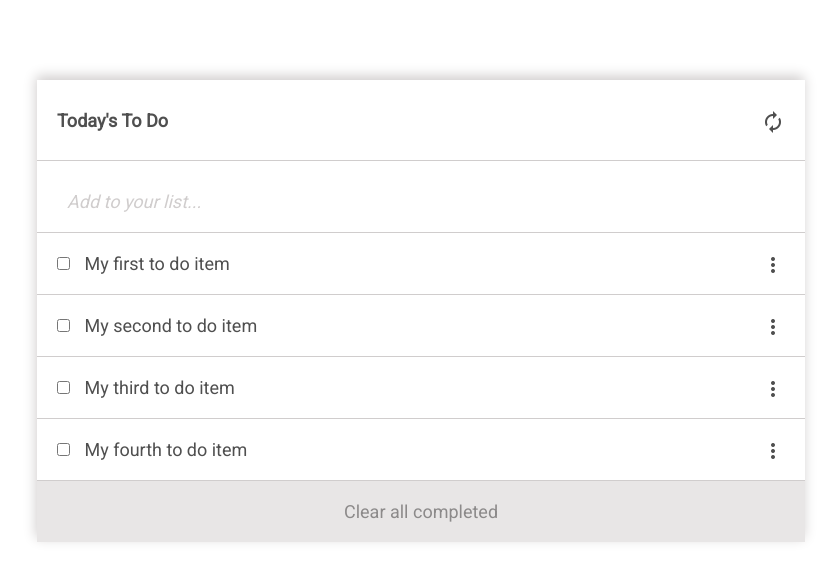
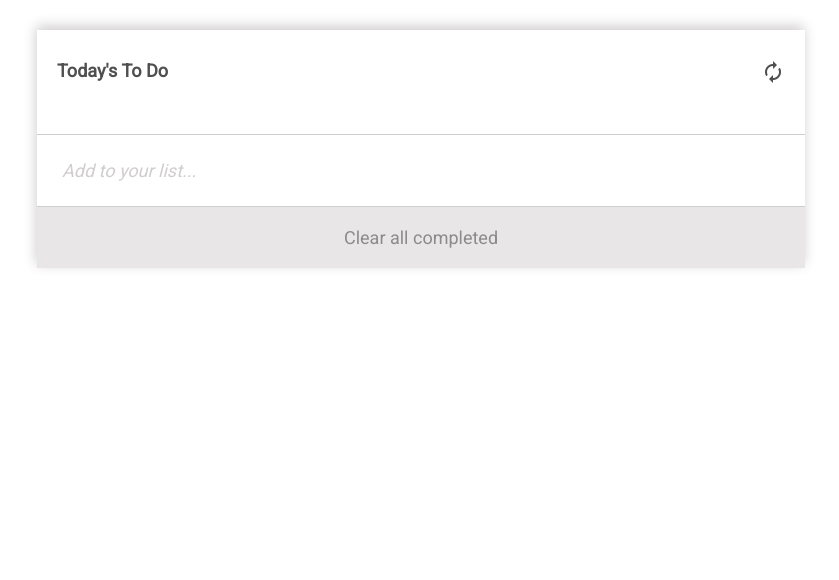
Before and after one commit to Shewolf227/to-do-list, a website built with webpack: page src/index.html in a window 1280 px wide. Shown: the whole page, without its empty margins (219-1058 px from the left). Built offline with nearby package versions, Linux system fonts and the light colour scheme.

Commit message:
To Do list: add & remove
- Remove all hardcoded items from the tasks array.
- Create a new JavaScript file for the new functionality.
- Implement a function for adding a new task (add a new element to the array).
- Implement a function for deleting a task (remove an element from the array).
- Implement a function for editing task descriptions.
- By default new tasks should have the property completed set to false and the property index set to the value of the new array length
- Deleting a task should update all remaining items' indexes, so they represent the current list order and are unique
- All changes to the To Do List should be saved in local storage.

```diff
--- /dev/null
+++ b/modules/add.js
@@ -0,0 +1,18 @@
+import { createList } from './createTask.js';
+
+export const addItem = (items) => {
+  const addNewInput = document.getElementById('add-item');
+  addNewInput.addEventListener('keypress', (e) => {
+    if (e.key === "Enter") {
+      const newItem = {
+        description: addNewInput.value,
+        completed: false,
+        index: items.length + 1,
+      };
+      items.push(newItem);
+      createList(items);
+      addNewInput.value = '';
+      localStorage.todos = JSON.stringify(items);
+    }
+  });
+};
--- /dev/null
+++ b/modules/completedTasks.js
@@ -0,0 +1,13 @@
+const checkBox = (index, items) => {
+  items[index].completed = !items[index].completed;
+  localStorage.todos = JSON.stringify(items);
+};
+
+export default (items) => {
+  const checkboxes = document.querySelectorAll('.checkbox');
+  checkboxes.forEach((checkbox, index) => {
+    checkbox.addEventListener('change', () => {
+      checkBox(index, items);
+    });
+  });
+};
--- /dev/null
+++ b/modules/createTask.js
@@ -0,0 +1,31 @@
+import remove from './delete.js';
+import checker from './completedTasks.js';
+import change from './editTask.js';
+
+const check = (a, b) => {
+  if (a.index < b.index) {
+    return -1;
+  }
+  if (a.index > b.index) {
+    return 1;
+  }
+  return 0;
+};
+
+export const createList = (items) => {
+  items.sort(check);
+  let editedTasks = '';
+  items.forEach((item) => {
+    let checked = '';
+    if (item.completed) {
+      checked = ' checked';
+    }
+
+    editedTasks += `<div class="item${checked}"><input class="checkbox" value="${item.index}" type="checkbox"${checked}><input class="item-desc" title="Click task to edit it" type="text" value="${item.description}"><i class="material-icons delete"  title="Delete">delete</i></div>`;
+  });
+  const list = document.getElementById('to-do-list');
+  list.innerHTML = editedTasks;
+  checker(items);
+  change(items);
+  remove(items);
+};
--- /dev/null
+++ b/modules/delete.js
@@ -0,0 +1,15 @@
+import { createList } from './createTask.js';
+
+export default (items) => {
+  const deleteButtons = document.querySelectorAll('.delete');
+  deleteButtons.forEach((button, index) => {
+    button.addEventListener('click', () => {
+      items.splice(index, 1);
+      items.forEach((item, i) => {
+        item.index = (i + 1);
+      });
+      localStorage.todos = JSON.stringify(items);
+      createList(items);
+    });
+  });
+};
--- /dev/null
+++ b/modules/editTask.js
@@ -0,0 +1,9 @@
+export default (items) => {
+  const descrips = document.querySelectorAll('.item-desc');
+  descrips.forEach((task, index) => {
+    task.addEventListener('input', () => {
+      items[index].description = task.value;
+      localStorage.todos = JSON.stringify(items);
+    });
+  });
+};
--- a/src/index.html
+++ b/src/index.html
@@ -8,12 +8,15 @@
 </head>
 <body>
   <div class="wrapper">
-    <div class="header">
-      <h3>Today's To Do</h3>
-      <i class="material-icons refresh">autorenew</i>
+    <div class="top">
+      <div class="header">
+        <h3>Today's To Do</h3>
+        <i class="material-icons refresh">autorenew</i>
+      </div>
+      <input id="add-item" type="text" placeholder="Add to your list...">
     </div>
-
     <div id="to-do-list"></div>
+    <input type="button" id="delete" value="Clear all completed">
   </div>
 </body>
 </html>
--- a/src/index.js
+++ b/src/index.js
@@ -1,43 +1,15 @@
 import './style.css';
+import { createList } from '../modules/createTask.js';
+import { addItem } from '../modules/add.js';
 
-const toDoItems = [
-  {
-    description: 'My first to do item',
-    completed: true,
-    id: 1,
-  },
-  {
-    description: 'My second to do item',
-    completed: false,
-    id: 2,
-  },
-  {
-    description: 'My third to do item',
-    completed: true,
-    id: 3,
-  },
-  {
-    description: 'My fourth to do item',
-    completed: false,
-    id: 4,
-  },
-];
+let tasks = [];
 
-const toDoListContainer = document.getElementById('to-do-list');
-const newItemField = '<input type="text" placeholder="Add to your list...">';
-const submitButtonHtml = '<input type="button" value="Clear all completed">';
-const newListItem = document.createElement('div');
-const submitButton = document.createElement('div');
-submitButton.innerHTML = submitButtonHtml;
-newListItem.innerHTML = newItemField;
-toDoListContainer.appendChild(newListItem);
+const getLocalStorageData = () => {
+  if (localStorage.getItem('todos')) {
+    tasks = JSON.parse(localStorage.todos);
+  }
+};
 
-toDoItems.forEach((el) => {
-  const itemHTML = `<input type="checkbox" name=${el.id} value=${el.description}>
-  <label for=${el.id}> ${el.description}</label><i class="material-icons more_vert">more_vert</i><br>`;
-  const listItem = document.createElement('div');
-  listItem.innerHTML = itemHTML;
-  toDoListContainer.appendChild(listItem);
-});
-
-toDoListContainer.appendChild(submitButton);
+getLocalStorageData();
+createList(tasks);
+addItem(tasks);
--- a/src/style.css
+++ b/src/style.css
@@ -7,6 +7,13 @@
   font-family: 'Roboto', sans-serif;
   color: #4f4f4f;
   font-size: 18px;
+  overflow: hidden;
+}
+
+.top {
+  position: sticky;
+  top: 0;
+  background: #fff;
 }
 
 .header {
@@ -22,16 +29,15 @@
 .refresh {
   float: right;
   margin-right: 20px;
+  cursor: pointer;
 }
 
 .wrapper {
   max-width: 60%;
-  margin: 80px auto;
+  margin: 30px auto;
   box-shadow: #d0cdcd -1px -4px 12px 0;
-}
-
-#to-do-list {
-  padding: 20px 0 0 0;
+  max-height: 700px;
+  overflow: scroll;
 }
 
 #to-do-list div {
@@ -39,34 +45,31 @@
   border-bottom: 1px solid #d0cdcd;
 }
 
-#to-do-list div:nth-child(1) {
-  padding: 0;
+#add-item {
+  width: 100%;
+  border: none;
+  padding: 25px;
+  border-bottom: 1px solid #d0cdcd;
 }
 
-#to-do-list div:last-child {
-  padding: 0;
-  border-bottom: none;
+.item-desc {
+  border: none;
+  padding: 10px;
 }
 
-input[type=text] {
-  width: 95%;
-  border: none;
-  padding: 10px;
-  margin: 0 20px 10px 20px;
-}
-
-input::placeholder {
+#add-item::placeholder {
   font-style: italic;
   color: #d0cdcd;
 }
 
 input[type="checkbox" i] {
-  border-radius: 0;
   margin-right: 10px;
 }
 
-.more_vert {
+.delete {
   float: right;
+  cursor: pointer;
+  color: red;
 }
 
 input[type=button] {
@@ -75,4 +78,6 @@ input[type=button] {
   padding: 20px;
   width: 100%;
   color: #8c8a8a;
+  position: sticky;
+  bottom: 0;
 }
```
